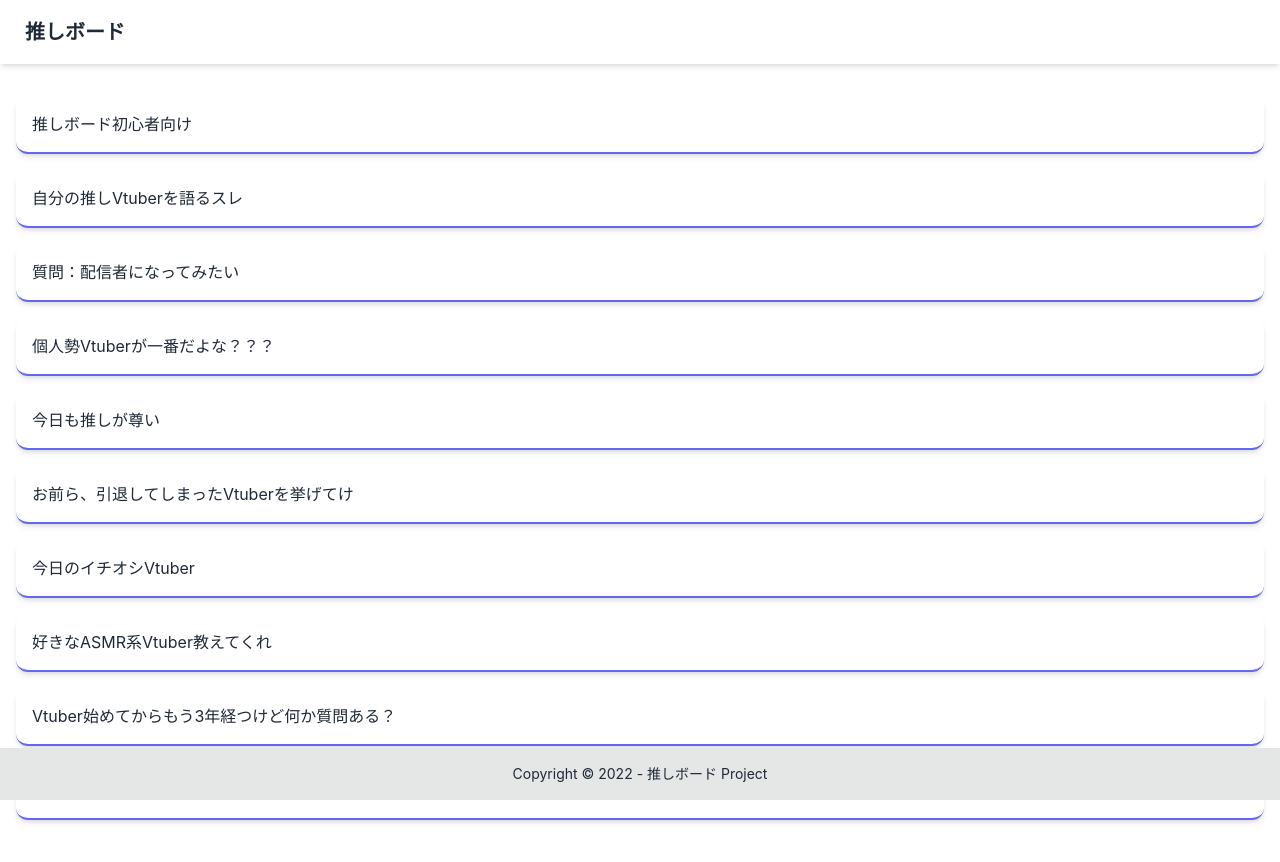
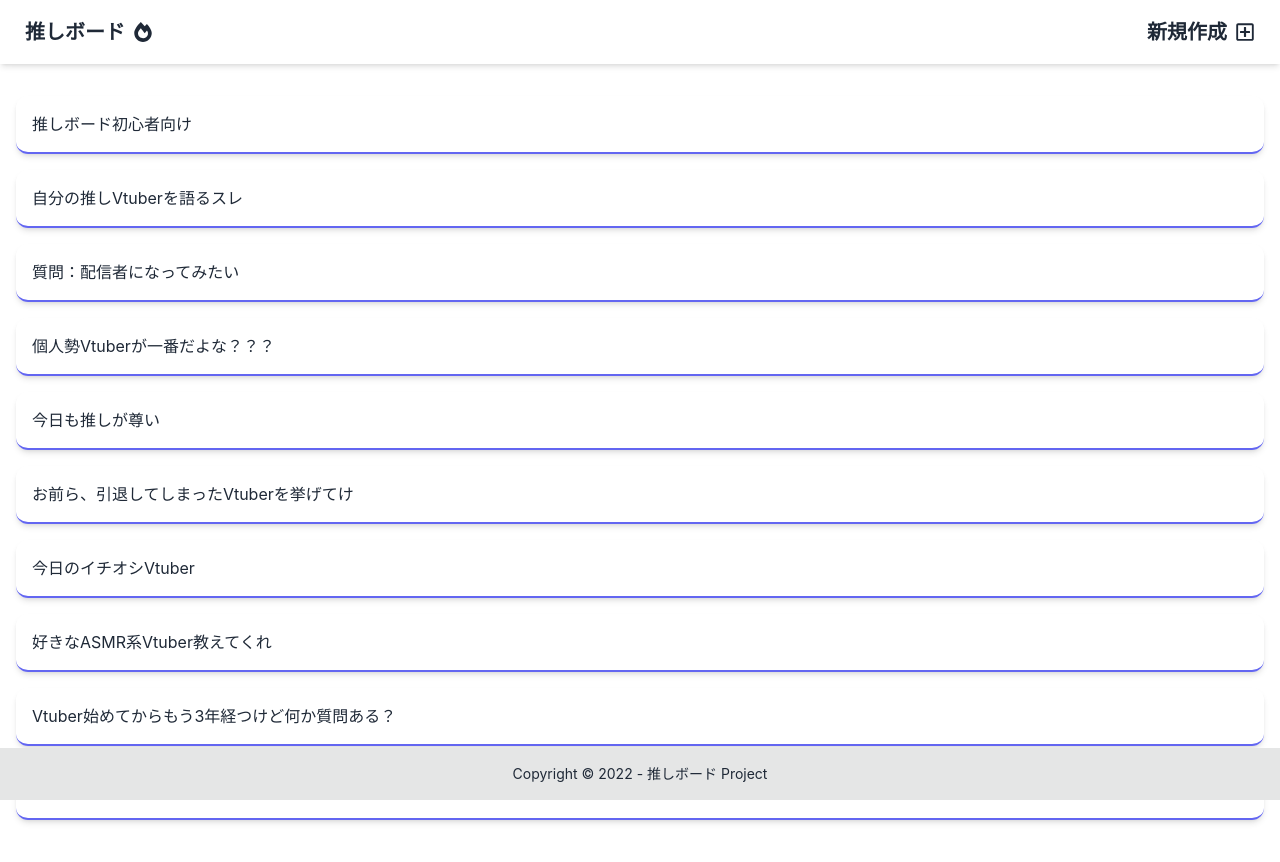
Before and after one commit to 398noe/study-react-board, a React (Create React App) app: page / in a window 1280 px wide. Shown: the top 862 px of the page. Built offline with nearby package versions, Linux system fonts and the light colour scheme.

Commit message:
Add new button for threads

```diff
--- a/src/components/Navbar.tsx
+++ b/src/components/Navbar.tsx
@@ -1,10 +1,14 @@
+import { FaFireAlt, FaRegPlusSquare } from "react-icons/fa";
+
 export const Navbar = () => {
     return (
         <div className="navbar bg-base-100 shadow-md fixed top-0 z-50">
             <div className="flex-1">
-                <a className="btn btn-ghost normal-case text-xl" href="/">推しボード</a>
+                <a className="btn btn-ghost normal-case text-xl" href="/"><span className="pr-2">推しボード</span><FaFireAlt /></a>
             </div>
-            <div className="flex-none" />
+            <div className="flex-none">
+                <a className="btn btn-ghost normal-case text-xl" href="/"><span className="pr-2">新規作成</span><FaRegPlusSquare /></a>
+            </div>
         </div>
     );
 }
```
